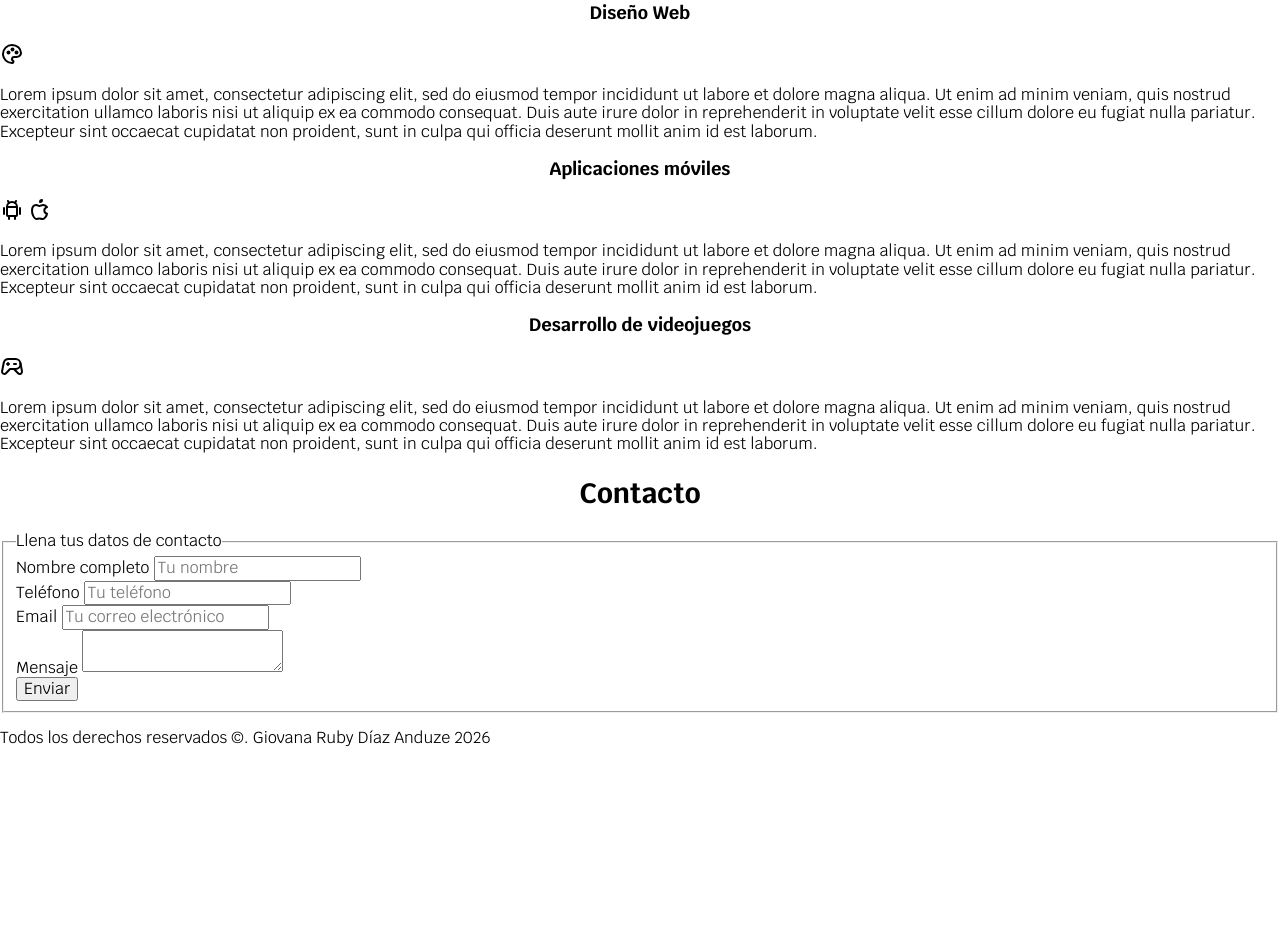
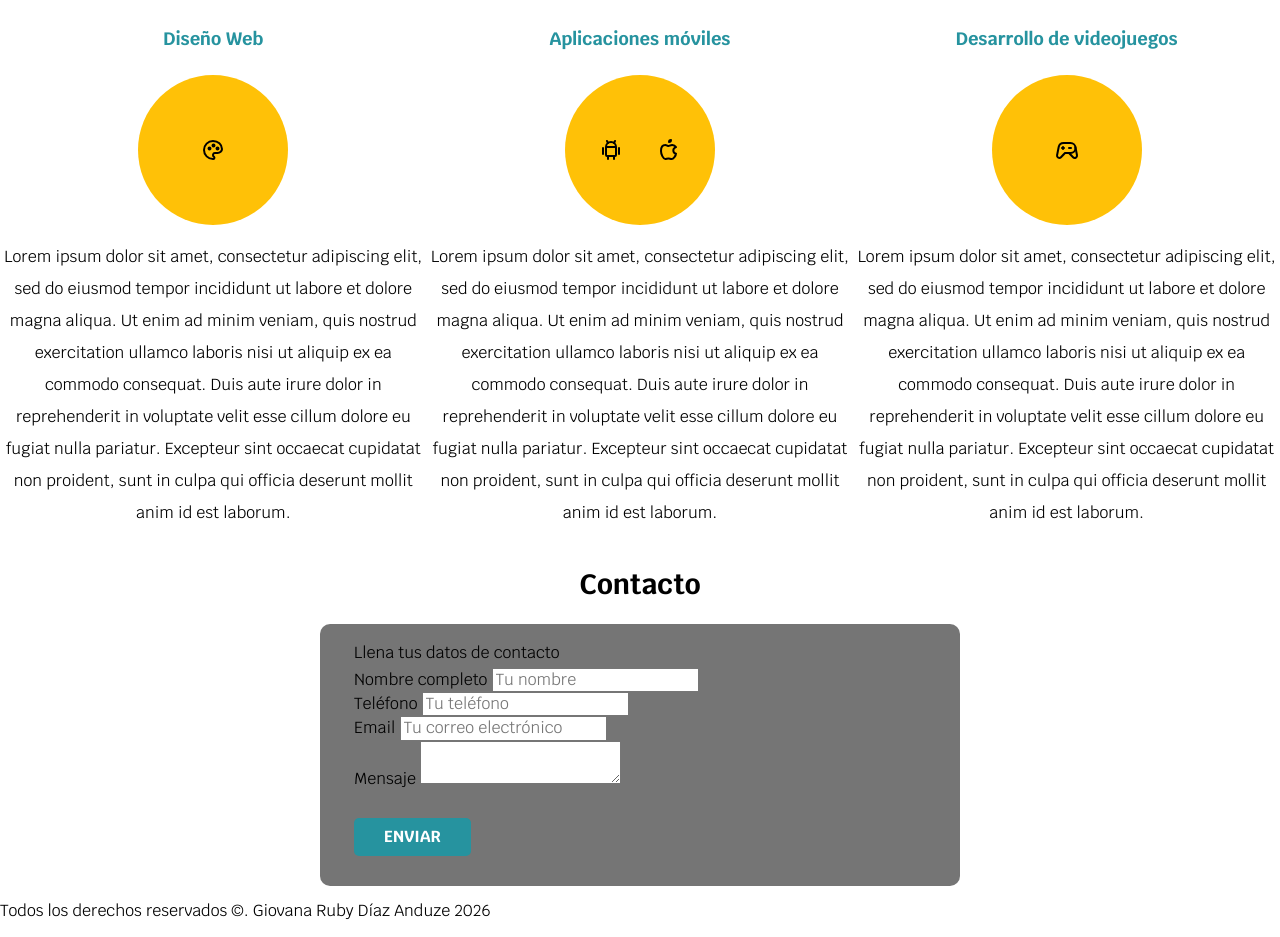
Before and after one commit to GiovanaTSW/developer-page-giovana, a website: page index.html in a window 1280 px wide. Shown: the part 707-1644 px from the top of the page. Before the commit the page ends 1470 px from the top, so only its background shows below. Drawn offline with nearby package versions, Linux system fonts and the light colour scheme.

Commit message:
feat(ui): finish services section

```diff
--- a/css/style.css
+++ b/css/style.css
@@ -127,6 +127,7 @@ h3 {
   border-radius: 0.5rem;
   width: 90%;
   text-align: center;
+  border: none;
 }
 
 @media (min-width: 768px) {
@@ -134,3 +135,62 @@ h3 {
     width: auto;
   }
 }
+
+/* Mis Servicios */
+
+@media (min-width: 768px) {
+  .servicios {
+    display: grid;
+    /* Grid define el tamaño de las columnas */
+    /*grid-template-columns: 1fr 1fr 1fr;*/
+    /*grid-template-columns: 33.3% 33.3% 33.3%;*/
+    grid-template-columns: repeat(3, 1fr);
+  }
+}
+
+.servicio {
+  display: flex;
+  flex-direction: column;
+  align-items: center;
+}
+
+.servicio h3 {
+  color: var(--secundario);
+  font-weight: bold;
+}
+
+.servicio {
+  /* intelineado */
+  line-height: 2;
+  text-align: center;
+  /*font-style: italic; */
+}
+
+.servicio .iconos {
+  height: 15rem;
+  width: 15rem;
+  background-color: var(--primario);
+  border-radius: 50%;
+  display: flex;
+  justify-content: space-evenly;
+  align-items: center;
+}
+
+/* Contacto */
+
+.boton:hover {
+  cursor: pointer; /*progress*/
+}
+
+.formulario {
+  background-color: var(--gris);
+  /* Ahorra MQ. ¿Qué es más pequeño, 60rem o 100% del ancho? */
+  width: min(60rem, 100%);
+  margin: 0 auto;
+  padding: 2rem;
+  border-radius: 1rem;
+}
+
+.formulario fieldset {
+  border: none;
+}
--- a/index.html
+++ b/index.html
@@ -54,8 +54,10 @@
 
     <main>
         <h2>Mis servicios</h2>
-        <section>
+        <div class="servicios">
+            <section class="servicio">
                 <h3>Diseño Web</h3>
+                <div class="iconos">
                     <svg xmlns="http://www.w3.org/2000/svg" width="24" height="24" viewBox="0 0 24 24" fill="none" stroke="currentColor" stroke-width="2" stroke-linecap="round" stroke-linejoin="round" class="icon icon-tabler icons-tabler-outline icon-tabler-palette">
                         <path stroke="none" d="M0 0h24v24H0z" fill="none" />
                         <path d="M12 21a9 9 0 0 1 0 -18c4.97 0 9 3.582 9 8c0 1.06 -.474 2.078 -1.318 2.828c-.844 .75 -1.989 1.172 -3.182 1.172h-2.5a2 2 0 0 0 -1 3.75a1.3 1.3 0 0 1 -1 2.25" />
@@ -63,46 +65,61 @@
                         <path d="M11.5 7.5a1 1 0 1 0 2 0a1 1 0 1 0 -2 0" />
                         <path d="M15.5 10.5a1 1 0 1 0 2 0a1 1 0 1 0 -2 0" />
                     </svg>
+                </div>
                 <p>Lorem ipsum dolor sit amet, consectetur adipiscing elit, sed do eiusmod tempor incididunt ut labore et dolore magna aliqua. Ut enim ad minim veniam, quis nostrud exercitation ullamco laboris nisi ut aliquip ex ea commodo consequat. Duis aute irure dolor in reprehenderit in voluptate velit esse cillum dolore eu fugiat nulla pariatur. Excepteur sint occaecat cupidatat non proident, sunt in culpa qui officia deserunt mollit anim id est laborum.</p>
             </section>
 
+            <section class="servicio">
                 <h3>Aplicaciones móviles</h3>
+                <div class="iconos">
                     <svg xmlns="http://www.w3.org/2000/svg" width="24" height="24" viewBox="0 0 24 24" fill="none" stroke="currentColor" stroke-width="2" stroke-linecap="round" stroke-linejoin="round" class="icon icon-tabler icons-tabler-outline icon-tabler-brand-android"><path stroke="none" d="M0 0h24v24H0z" fill="none" /><path d="M4 10l0 6" /><path d="M20 10l0 6" /><path d="M7 9h10v8a1 1 0 0 1 -1 1h-8a1 1 0 0 1 -1 -1v-8a5 5 0 0 1 10 0" /><path d="M8 3l1 2" /><path d="M16 3l-1 2" /><path d="M9 18l0 3" /><path d="M15 18l0 3" /></svg>
                     <svg xmlns="http://www.w3.org/2000/svg" width="24" height="24" viewBox="0 0 24 24" fill="none" stroke="currentColor" stroke-width="2" stroke-linecap="round" stroke-linejoin="round" class="icon icon-tabler icons-tabler-outline icon-tabler-brand-apple"><path stroke="none" d="M0 0h24v24H0z" fill="none" /><path d="M8.286 7.008c-3.216 0 -4.286 3.23 -4.286 5.92c0 3.229 2.143 8.072 4.286 8.072c1.165 -.05 1.799 -.538 3.214 -.538c1.406 0 1.607 .538 3.214 .538s4.286 -3.229 4.286 -5.381c-.03 -.011 -2.649 -.434 -2.679 -3.23c-.02 -2.335 2.589 -3.179 2.679 -3.228c-1.096 -1.606 -3.162 -2.113 -3.75 -2.153c-1.535 -.12 -3.032 1.077 -3.75 1.077c-.729 0 -2.036 -1.077 -3.214 -1.077" /><path d="M12 4a2 2 0 0 0 2 -2a2 2 0 0 0 -2 2" /></svg>
+                </div>
                 <p>Lorem ipsum dolor sit amet, consectetur adipiscing elit, sed do eiusmod tempor incididunt ut labore et dolore magna aliqua. Ut enim ad minim veniam, quis nostrud exercitation ullamco laboris nisi ut aliquip ex ea commodo consequat. Duis aute irure dolor in reprehenderit in voluptate velit esse cillum dolore eu fugiat nulla pariatur. Excepteur sint occaecat cupidatat non proident, sunt in culpa qui officia deserunt mollit anim id est laborum.</p>
             </section>
 
-        <section>
-
+            <section class="servicio">
                 <h3>Desarrollo de videojuegos</h3>
-            <svg xmlns="http://www.w3.org/2000/svg" width="24" height="24" viewBox="0 0 24 24" fill="none" stroke="currentColor" stroke-width="2" stroke-linecap="round" stroke-linejoin="round" class="icon icon-tabler icons-tabler-outline icon-tabler-device-gamepad-2"><path stroke="none" d="M0 0h24v24H0z" fill="none" /><path d="M12 5h3.5a5 5 0 0 1 0 10h-5.5l-4.015 4.227a2.3 2.3 0 0 1 -3.923 -2.035l1.634 -8.173a5 5 0 0 1 4.904 -4.019h3.4" /><path d="M14 15l4.07 4.284a2.3 2.3 0 0 0 3.925 -2.023l-1.6 -8.232" /><path d="M8 9v2" /><path d="M7 10h2" /><path d="M14 10h2" /></svg>
+                <div class="iconos">
+                    <svg xmlns="http://www.w3.org/2000/svg" width="24" height="24" viewBox="0 0 24 24" fill="none" stroke="currentColor" stroke-width="2" stroke-linecap="round" stroke-linejoin="round" class="icon icon-tabler icons-tabler-outline icon-tabler-device-gamepad-2">
+                        <path stroke="none" d="M0 0h24v24H0z" fill="none" />
+                        <path d="M12 5h3.5a5 5 0 0 1 0 10h-5.5l-4.015 4.227a2.3 2.3 0 0 1 -3.923 -2.035l1.634 -8.173a5 5 0 0 1 4.904 -4.019h3.4" />
+                        <path d="M14 15l4.07 4.284a2.3 2.3 0 0 0 3.925 -2.023l-1.6 -8.232" />
+                        <path d="M8 9v2" />
+                        <path d="M7 10h2" />
+                        <path d="M14 10h2" />
+                    </svg>
+                </div>
                 <p>Lorem ipsum dolor sit amet, consectetur adipiscing elit, sed do eiusmod tempor incididunt ut labore et dolore magna aliqua. Ut enim ad minim veniam, quis nostrud exercitation ullamco laboris nisi ut aliquip ex ea commodo consequat. Duis aute irure dolor in reprehenderit in voluptate velit esse cillum dolore eu fugiat nulla pariatur. Excepteur sint occaecat cupidatat non proident, sunt in culpa qui officia deserunt mollit anim id est laborum.</p>
             </section>
+        </div>
     </main>
 
     <section>
         <h2>Contacto</h2>
-        <form>
+        <form class="formulario">
             <fieldset> <!---->
                 <legend>Llena tus datos de contacto</legend>
-                <div>
+                <div class="contenedor-campos">
+                    <div class="campo">
                         <label>Nombre completo</label>
                         <input type="text" placeholder="Tu nombre">
                     </div>
-                <div>
+                    <div class="campo">
                         <label>Teléfono</label>
                         <input type="tel" placeholder="Tu teléfono">
                     </div>
-                <div>
+                    <div class="campo">
                         <label>Email</label>
                         <input type="email" placeholder="Tu correo electrónico">
                     </div>
-                <div>
+                    <div class="campo">
                         <label>Mensaje</label>
                         <textarea></textarea>
                     </div>
-                <div>
-                    <input type="submit" value="Enviar">
+                </div>
+                <div class="alinear-derecha-flex">
+                    <input class="boton w-sm-100" type="submit" value="Enviar">
                 </div>
             </fieldset>
         </form>
```
Lines whose indentation alone changed are shown as unchanged.
